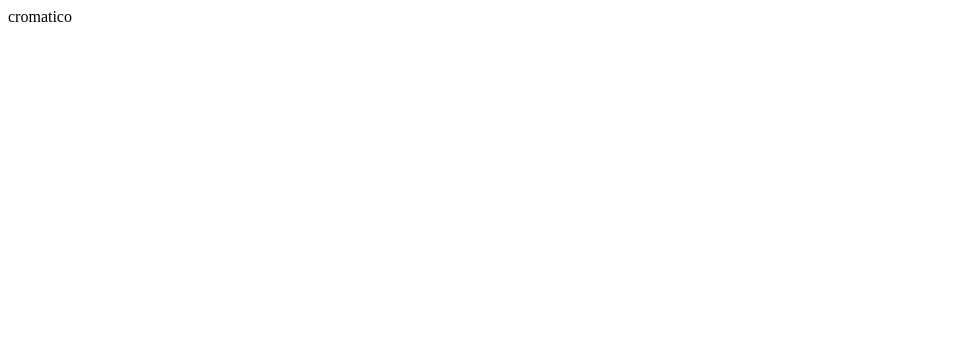
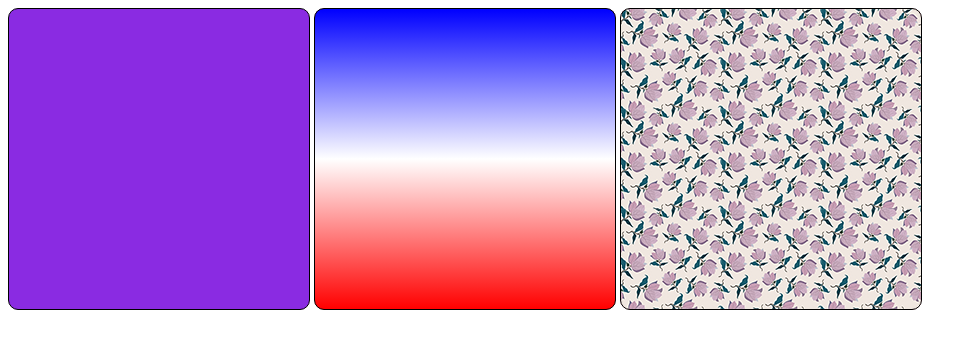
Before and after one commit to DyogoSP/Estudos-CSS, a plain HTML site: page teste05/index.html in a window 1280 px wide. Shown: the whole page, without its empty margins (0-977 px from the left). Drawn offline with Linux system fonts and the light colour scheme.

Commit message:
Update index.html

```diff
--- a/teste05/index.html
+++ b/teste05/index.html
@@ -4,8 +4,37 @@
     <meta charset="UTF-8">
     <meta name="viewport" content="width=device-width, initial-scale=1.0">
     <title>Imagem de fundo</title>
+    <style>
+        .quadrado{
+            border: 1px solid black;
+            width: 300px;
+            height: 300px;
+            display: inline-block;
+            border-radius: 10px;
+            background-color: crimson;
+        }
+        #q1{
+            background-color: blueviolet;
+        }
+        #q2{
+            background-image: linear-gradient(to bottom, blue, white, red);
+        }
+        #q3{
+            background-image: url(images/pattern003.png);
+        }
+    </style>
 </head>
 <body>
-    <label>cromatico</label>
+    <div class="quadrado" id="q1">
+
+    </div>
+
+    <div class="quadrado" id="q2">
+
+    </div>
+
+    <div class="quadrado" id="q3">
+
+    </div>
 </body>
 </html>
```
